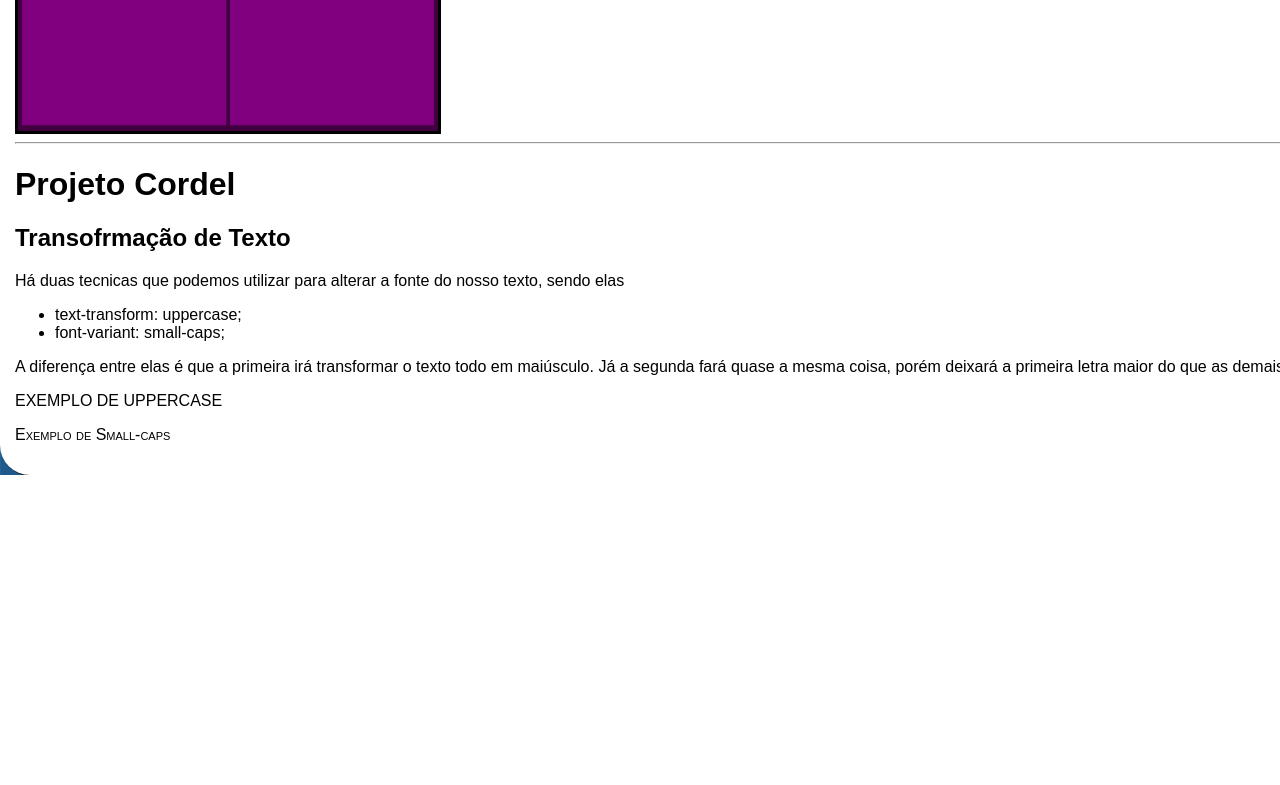
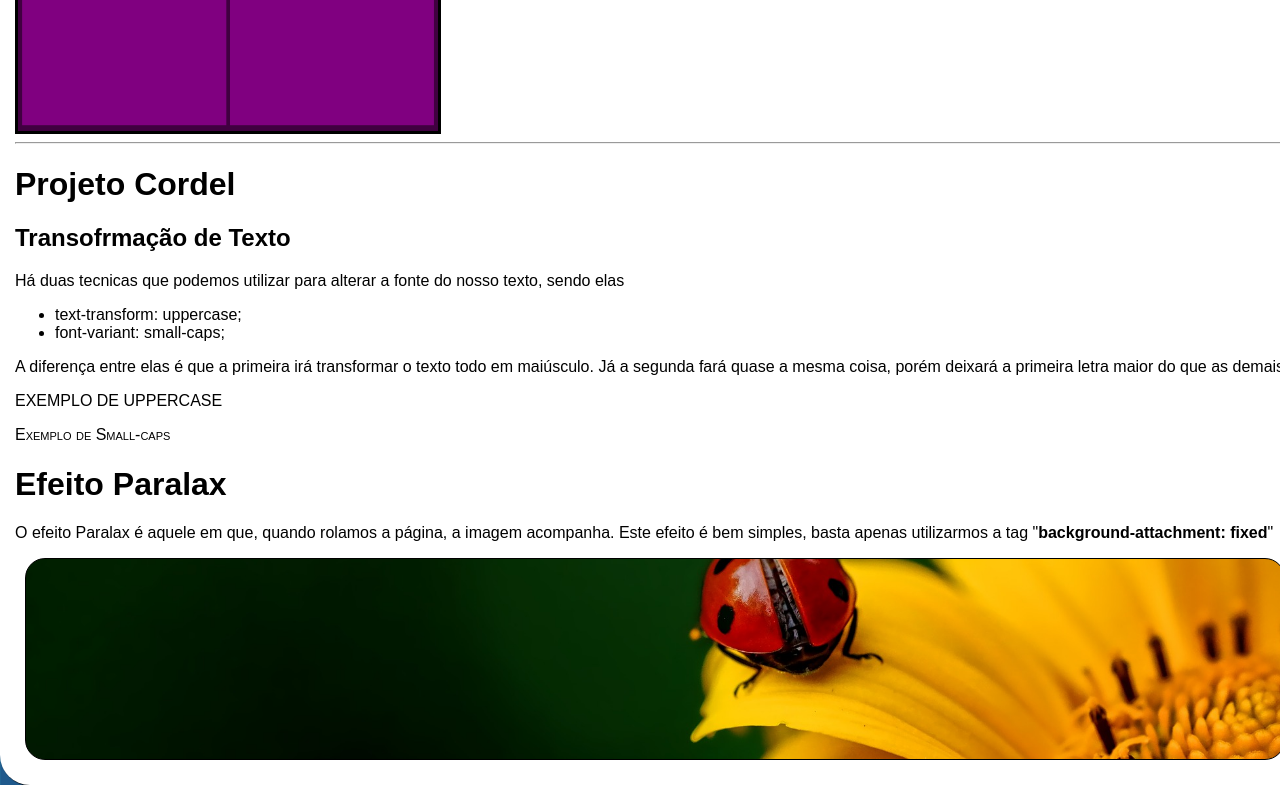
Before and after one commit to Moodd1/estudo-html, a plain HTML site: page index.html in a window 1280 px wide. Shown: the part 10915-11700 px from the top of the page. Before the commit the page ends 11390 px from the top, so only its background shows below. Drawn offline with Linux system fonts and the light colour scheme.

Commit message:
Efeito Paralax

```diff
--- a/ProjetoCordel/stylep2.css
+++ b/ProjetoCordel/stylep2.css
@@ -1,8 +1,14 @@
 @charset "UTF-8"
+@import url('https://fonts.googleapis.com/css2?family=Sriracha&display=swap');
+@import url('https://fonts.googleapis.com/css2?family=Sulphur+Point:wght@300&display=swap');
 
 *{
     padding: 0px;
     margin: 0px;
+}
+:root{
+    --fonte1: 'Sriracha', cursive;
+    --fonte2: 'Sulphur Point', sans-serif;
 }
 
 html, body{
@@ -43,6 +49,10 @@ section{
     padding-bottom: 10vh;
     line-height: 2em;
     padding-left: 30px;
+    font-family: var(--fonte2);
+}
+section p {
+    padding-bottom: 2em;
 }
 .normal{
     color: rgb(0, 0, 0);
@@ -50,6 +60,25 @@ section{
 .imagem{
     background-color: rgba(0, 0, 0, 0.736);
     color: white;
+    font-family: var(--fonte1);
+    box-shadow: inset 6px 6px 6px 0px rgba(0, 0, 0, 0.37);
+    background-attachment: fixed;
+}
+.imagem > p{
+    background-color: rgba(0, 0, 0, 0.267);
+    display: inline-block;
+    padding: 5px;
+    text-shadow: 1.4px 1px 0px black;
+}
+#img1{
+    background-image: url(../ProjetoCordel/imagens/background001.jpg);
+    background-position: right center;
+    background-size: cover;
+}
+#img2{
+    background-image: url(../ProjetoCordel/imagens/background002.jpg);
+    background-position: right center;
+    background-size: cover;
 }
 footer{
     background-color: black;
--- a/index.html
+++ b/index.html
@@ -439,5 +439,8 @@
 <p>A diferença entre elas é que a primeira irá transformar o texto todo em maiúsculo. Já a segunda fará quase a mesma coisa, porém deixará a primeira letra maior do que as demais</p>
 <p class="tx1e">Exemplo de Uppercase</p>
 <p class="tx2e">Exemplo de Small-caps</p>
+<h1>Efeito Paralax</h1>
+<p>O efeito Paralax é aquele em que, quando rolamos a página, a imagem acompanha. Este efeito é bem simples, basta apenas utilizarmos a tag "<strong>background-attachment: fixed</strong>"</p>
+<section class="imgparalax1"> </section>
 </body>
 </html>
--- a/style.css
+++ b/style.css
@@ -285,7 +285,17 @@ header{
 #justify {
     text-align: justify;
 }
+.imgparalax1{
+    background-image: url(ProjetoCordel/imagens/background001.jpg);
+    background-position: right center;
+    background-size: cover;
+    background-attachment: fixed;
 
+    height: 200px;
+    border: 1px solid black;
+    border-radius: 20px;
+    margin: 10px;
+}
 
 #abra {
     background-color: lightsteelblue;
```
Also changed, not shown: ProjetoCordel/indexp2.html (+2 -2 lines).
